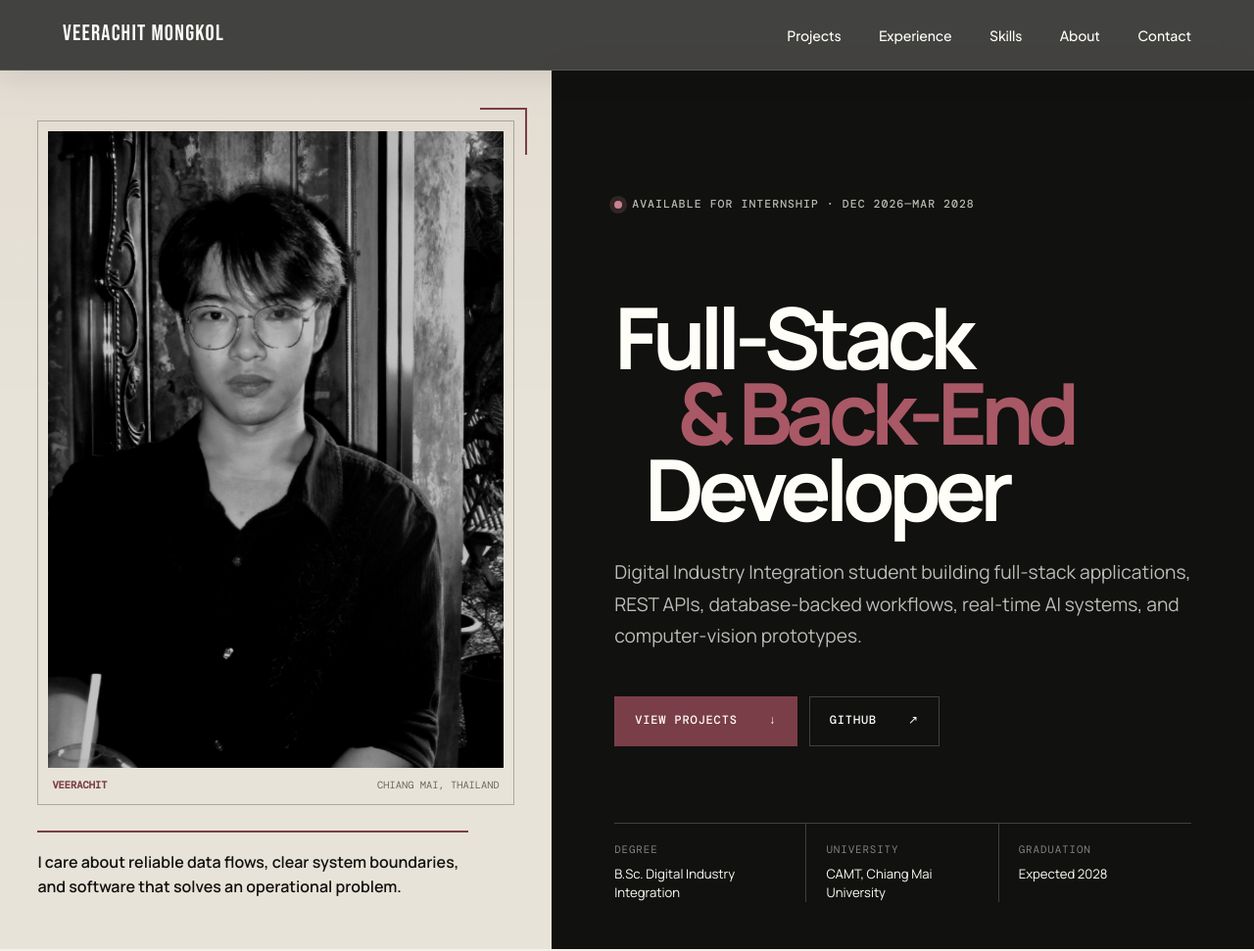
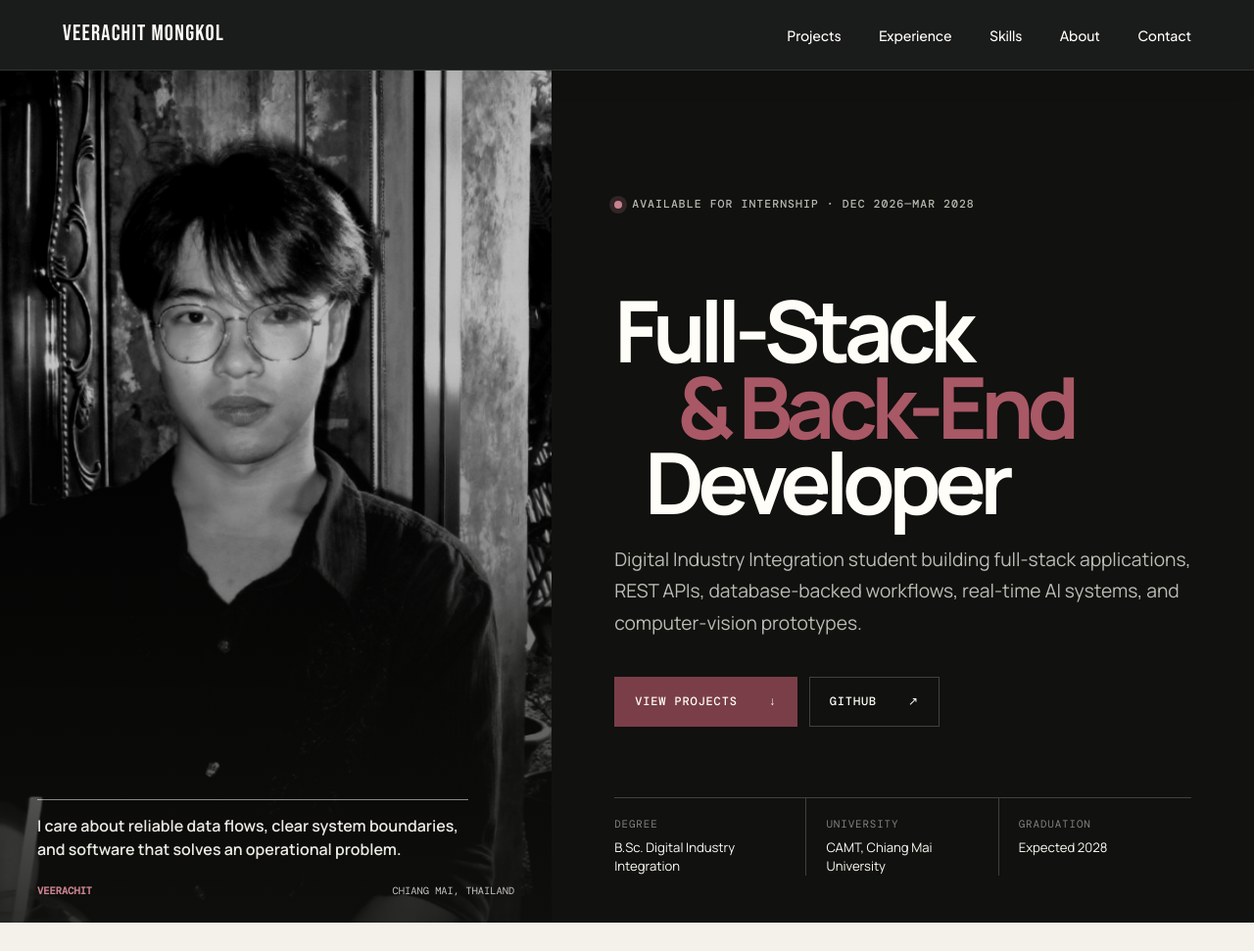
Before and after one commit to CutieCat8/PortFolioWebsite, a website: page index.html in a window 1280 px wide. Shown: the top 971 px of the page at 98% size. Drawn offline with nearby package versions, Linux system fonts and the light colour scheme.

Commit message:
style: use full-bleed portrait and adaptive header

```diff
--- a/script.js
+++ b/script.js
@@ -287,6 +287,7 @@ const caseDialog = document.getElementById("caseDialog");
 const dialogContent = document.getElementById("dialogContent");
 const menuToggle = document.getElementById("menuToggle");
 const mobileNav = document.getElementById("mobileNav");
+const siteHeader = document.querySelector(".site-header");
 let activeFilter = "all";
 
 const escapeHtml = (value) => String(value)
@@ -450,6 +451,13 @@ document.addEventListener("keydown", (event) => {
   }
 });
 
+const updateHeaderBackground = () => {
+  siteHeader.classList.toggle("is-scrolled", window.scrollY > 8);
+};
+
+updateHeaderBackground();
+window.addEventListener("scroll", updateHeaderBackground, { passive: true });
+
 document.getElementById("currentYear").textContent = new Date().getFullYear();
 renderProjects();
 renderExperience();
--- a/style.css
+++ b/style.css
@@ -108,7 +108,7 @@ img {
   min-height: 72px;
   padding: 0 var(--gutter);
   border-bottom: 1px solid rgba(255, 253, 247, 0.11);
-  background: rgba(27, 28, 28, 0.82);
+  background: #1a1b1b;
   color: var(--white);
   display: flex;
   align-items: center;
@@ -117,6 +117,11 @@ img {
   box-shadow: 0 8px 30px rgba(0, 0, 0, 0.08);
   backdrop-filter: blur(18px) saturate(80%);
   -webkit-backdrop-filter: blur(18px) saturate(80%);
+  transition: background-color 180ms ease;
+}
+
+.site-header.is-scrolled {
+  background: rgba(27, 28, 28, 0.82);
 }
 
 .brand {
@@ -385,66 +390,77 @@ img {
 
 .hero-portrait {
   grid-area: portrait;
-  padding: clamp(32px, 4vw, 64px) clamp(24px, 3vw, 46px);
-  background:
-    linear-gradient(180deg, rgba(122, 62, 72, 0.045), transparent 38%),
-    var(--paper-deep);
-  color: var(--ink);
-  display: flex;
-  flex-direction: column;
-  justify-content: center;
+  position: relative;
+  min-height: calc(100vh - 72px);
+  padding: 0;
+  overflow: hidden;
+  background: var(--ink);
+  color: var(--white);
 }
 
 .portrait-frame {
-  position: relative;
-  border: 1px solid rgba(17, 17, 15, 0.28);
-  padding: 10px;
+  position: absolute;
+  inset: 0;
 }
 
 .portrait-frame::before {
+  display: none;
+}
+
+.portrait-frame::after {
   content: "";
   position: absolute;
-  width: 48px;
-  height: 48px;
-  top: -14px;
-  right: -14px;
-  border-top: 2px solid var(--accent-dark);
-  border-right: 2px solid var(--accent-dark);
+  inset: 34% 0 0;
+  z-index: 1;
+  background: linear-gradient(180deg, transparent, rgba(17, 17, 15, 0.82));
+  pointer-events: none;
 }
 
 .portrait-frame img {
   width: 100%;
-  height: clamp(360px, 52vw, 650px);
+  height: 100%;
   object-fit: cover;
   object-position: center 25%;
   filter: grayscale(100%) contrast(1.04);
 }
 
 .portrait-frame p {
-  margin: 10px 0 0;
-  padding: 0 4px;
+  position: absolute;
+  right: clamp(20px, 3vw, 38px);
+  bottom: 24px;
+  left: clamp(20px, 3vw, 38px);
+  z-index: 2;
+  margin: 0;
+  padding: 0;
   display: flex;
   justify-content: space-between;
   gap: 12px;
+  color: var(--white);
   font-family: var(--mono);
   font-size: 0.65rem;
   text-transform: uppercase;
 }
 
 .portrait-frame p span:first-child {
-  color: var(--accent-dark);
+  color: var(--accent);
   font-weight: 700;
 }
 
 .portrait-frame p span:last-child {
-  color: var(--muted);
+  color: rgba(255, 253, 247, 0.76);
 }
 
 .portrait-note {
+  position: absolute;
+  right: clamp(20px, 3vw, 38px);
+  bottom: 62px;
+  left: clamp(20px, 3vw, 38px);
+  z-index: 2;
   max-width: 440px;
-  margin: 26px 0 0;
-  padding-top: 18px;
-  border-top: 2px solid var(--accent-dark);
+  margin: 0;
+  padding-top: 14px;
+  border-top: 1px solid rgba(255, 253, 247, 0.52);
+  color: rgba(255, 253, 247, 0.92);
   font-weight: 600;
   line-height: 1.55;
 }
@@ -1191,11 +1207,12 @@ img {
   }
 
   .hero-portrait {
-    padding: 44px var(--gutter);
+    min-height: min(125vw, 650px);
+    padding: 0;
   }
 
   .portrait-frame img {
-    height: min(118vw, 560px);
+    height: 100%;
   }
 
   .section-heading {
```
